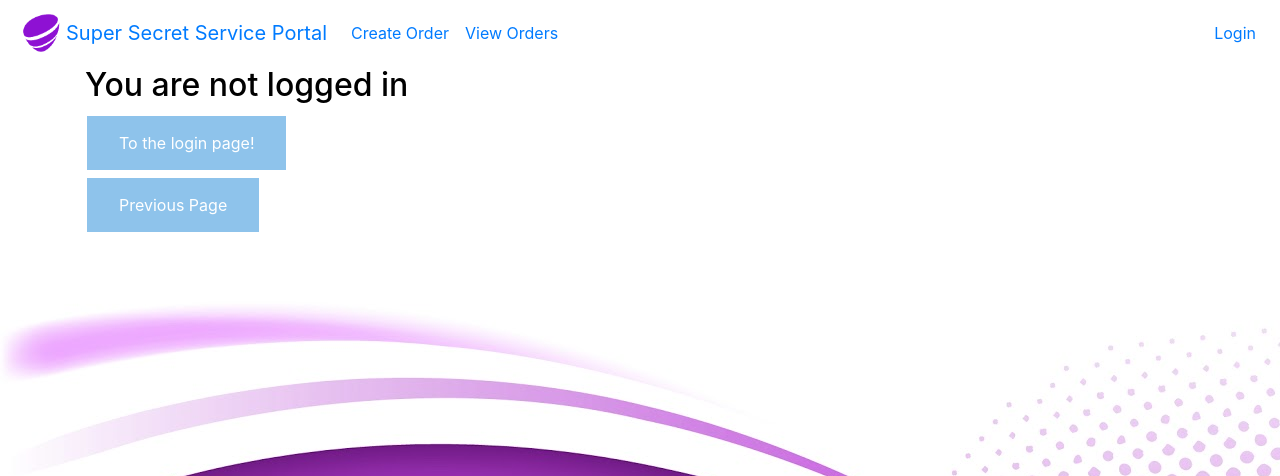
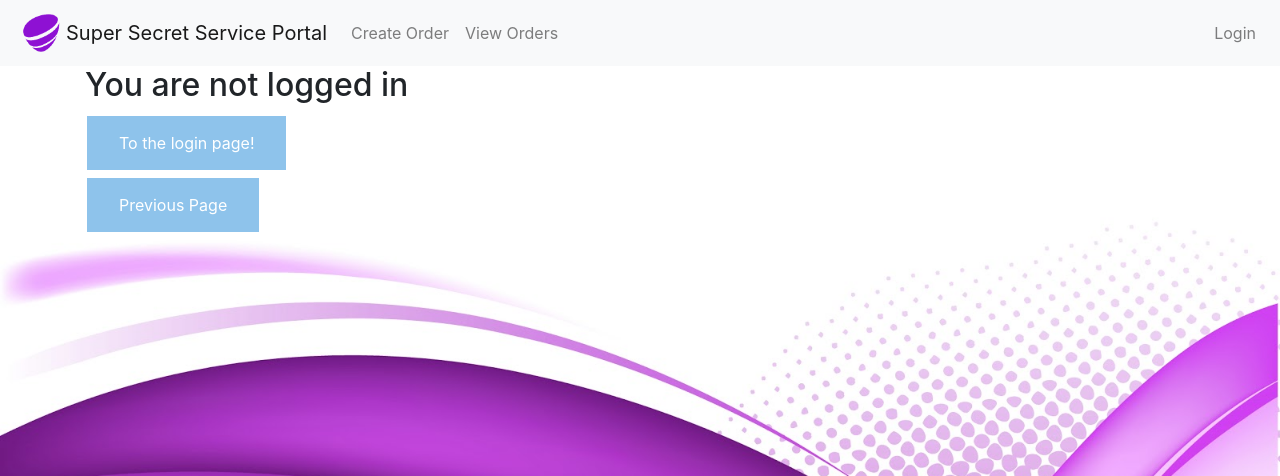
Before and after one commit to fiskmoz/Service-portal, a Django app: page / in a window 1280 px wide. Shown: the top 476 px of the page. Run offline with Django 3.2, Linux system fonts and the light colour scheme; some libraries are stand-ins or nearby versions.

Commit message:
Scaling background

```diff
--- a/forms/static/forms/style.css
+++ b/forms/static/forms/style.css
@@ -1,8 +1,11 @@
 body{
-  color: black;
-   background-image: url('images/purpleabstr.jpg');
-   background-repeat: no-repeat;
-   background-attachment: fixed;
+ background-image: url('images/purpleabstr.jpg');
+ background-repeat: no-repeat;
+ background-attachment: fixed;
+ -webkit-background-size: cover;
+ -moz-background-size: cover;
+ -o-background-size: cover;
+ background-size: cover;
 }
 
 ol {
--- a/templates/base.html
+++ b/templates/base.html
@@ -17,7 +17,8 @@
 </head>
 
 <body>
-  <nav class="navbar navbar-expand-lg navbar-white bg-white">
+
+  <nav class="navbar navbar-expand-lg navbar-light bg-light">
     <a href="{% url 'home' %}" class="navbar-left"><img src="{% static 'forms/images/websiteicon.png' %}" width="50" height="50"></a>
     <a href="{% url 'home' %}" class="navbar-brand">Super Secret Service Portal</a>
     <button class="navbar-toggler" data-toggle="collapse" data-target="#navbarMenu">
```
